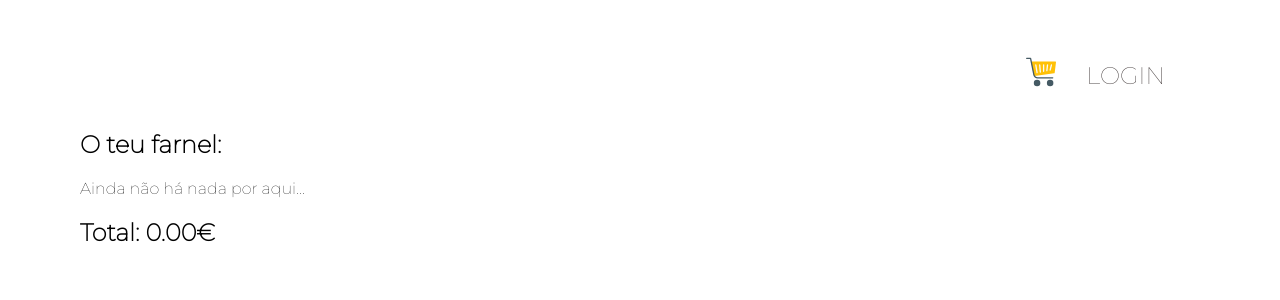
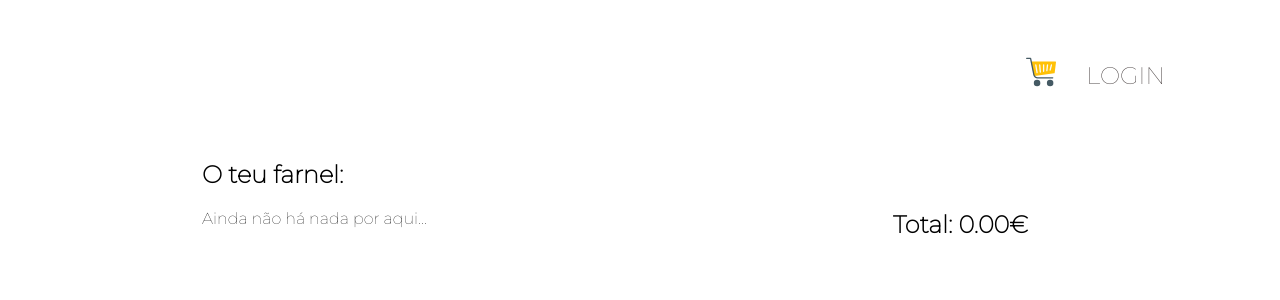
Before and after one commit to soraiavmv/eat-tasty-food-app-fe, a React (Create React App) app: page /cart in a window 1280 px wide. Shown: the top 300 px of the page. Built offline with nearby package versions, Linux system fonts and the light colour scheme; some icons are missing.

Commit message:
added checkout page css

```diff
--- a/src/components/cart-item/cart-item.component.jsx
+++ b/src/components/cart-item/cart-item.component.jsx
@@ -1,14 +1,15 @@
 import React from 'react';
 import Button from '../button/button.component';
+import './cart-item.styles.css';
 
 const CartItem = ({ item, addToCart, removeFromCart }) => {
     return (
-        <div>
-            <h3>{item.title}</h3>
+        <div className='cart-item'>
             <div className='information'>
+                <h3>{item.title}</h3>
                 <p>Total: {(item.amount * item.price).toFixed(2)}€</p>
             </div>
-            <div className='items-amount'>
+            <div className='quantity'>
                 <Button handleClick={() => removeFromCart(item.title)} text='-' />
                 <p>{item.amount}</p>
                 <Button handleClick={() => addToCart(item)} text='+' />
--- a/src/components/cart-item/cart-item.styles.css
+++ b/src/components/cart-item/cart-item.styles.css
@@ -0,0 +1,35 @@
+.cart-item {
+    display: flex;
+    align-items: center;
+    justify-content: space-between;
+}
+
+.information {
+    float: left;
+    margin-right: 300px;
+}
+
+.quantity {
+    float: right;
+    display: flex;
+}
+
+.quantity > p {
+    margin-left: 5px;
+    margin-right: 5px;
+    font-weight: bolder;
+}
+
+.quantity > button {
+    background-color: white;
+}
+
+.quantity > button:hover {
+    background-color: white;
+}
+
+@media screen and (max-width: 900px) {
+    .information {
+        margin-right: 0;
+    }
+}
--- a/src/pages/checkout/checkout.component.jsx
+++ b/src/pages/checkout/checkout.component.jsx
@@ -7,7 +7,8 @@ const Checkout = ({ cartItems, addToCart, removeFromCart }) => {
     const total = () => cartItems.reduce((acc, item) => acc + item.price * item.amount, 0);
 
     return (
-        <div className='cart'>
+        <div className='checkout'>
+            <div className='cart-items'>
                 <h2>O teu farnel:</h2>
                 {cartItems.length === 0 ?
                     <p>Ainda não há nada por aqui...</p> :
@@ -19,7 +20,10 @@ const Checkout = ({ cartItems, addToCart, removeFromCart }) => {
                             removeFromCart={removeFromCart}
                         />
                     ))}
+            </div>
+            <div className='total'>
                 <h2>Total: {total(cartItems).toFixed(2)}€</h2>
+            </div>
         </div>
     );
 }
--- a/src/pages/checkout/checkout.styles.css
+++ b/src/pages/checkout/checkout.styles.css
@@ -0,0 +1,14 @@
+.checkout {
+    width: 80%;
+    margin: auto;
+    padding: 10px;
+}
+
+.cart-items {
+    float: left;
+}
+
+.total {
+    float: right;
+    padding: 50px;
+}
```
Lines whose indentation alone changed are shown as unchanged.
